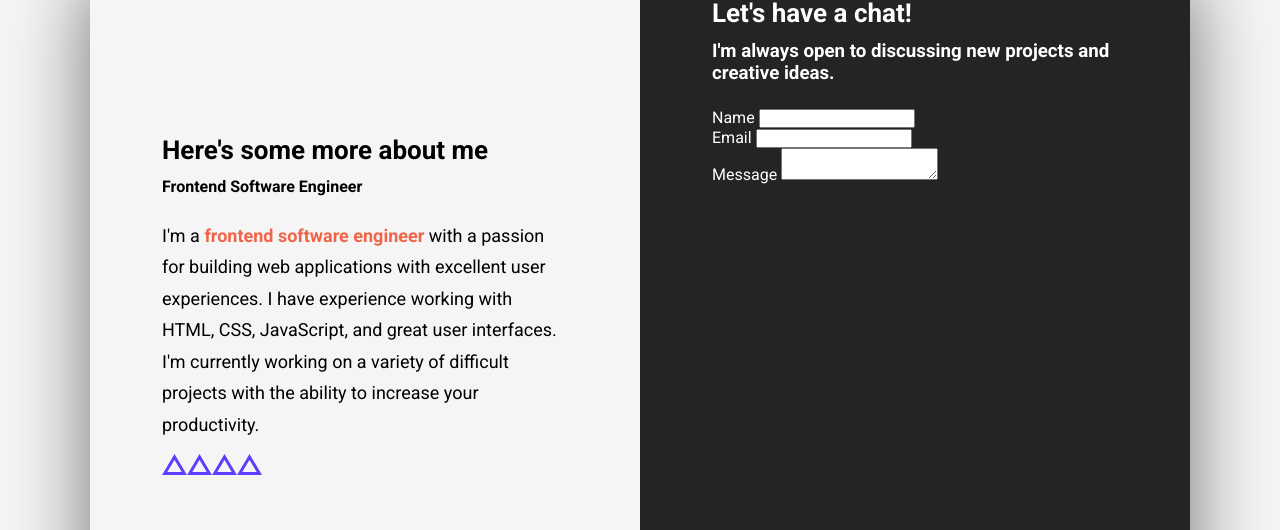
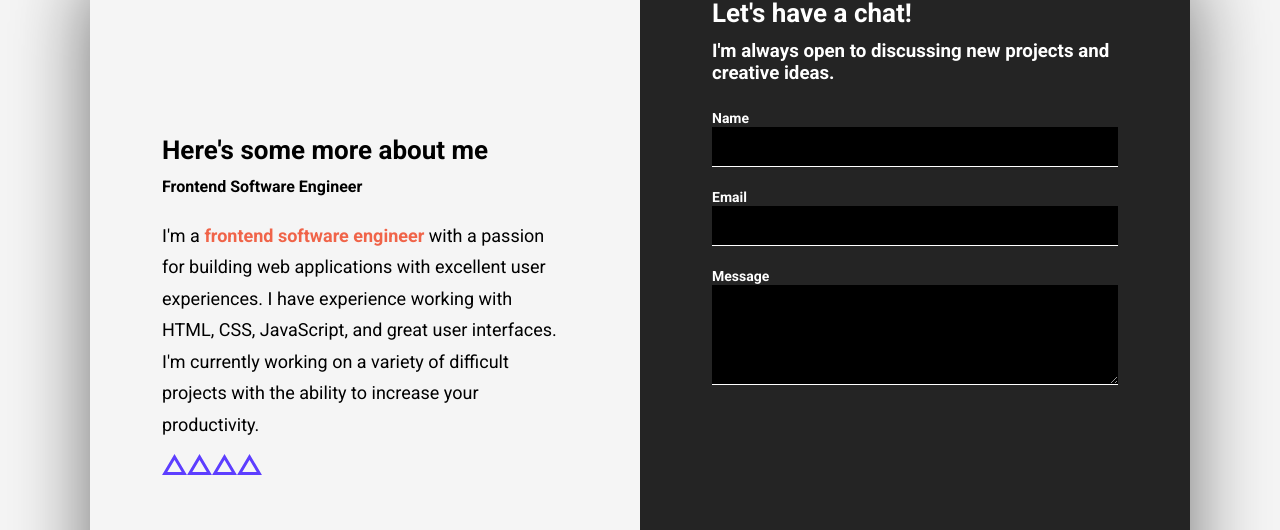
Before and after one commit to joshuakaufman3827/E-Profile-1, a plain HTML site: page index.html in a window 1280 px wide. Shown: the part 92-622 px from the top of the page. Drawn offline with Linux system fonts and the light colour scheme.

Commit message:
css modal update

```diff
--- a/style.css
+++ b/style.css
@@ -37,6 +37,28 @@ button {
 
 section {
     background-color: rgb(245, 245, 245);
+}
+
+input, textarea {
+    width: 100%;
+    background-color: black;
+    color: white;
+    outline: none;
+    border: 1px solid white;
+    border-top: none;
+    border-left: none;
+    border-right: none;
+    height: 40px;
+}
+
+textarea {
+    resize: vertical;
+    height: 100px;
+}
+
+label {
+    font-size: 14px;
+    font-weight: bold;
 }
 
 .container {
@@ -318,6 +340,10 @@ Modal
     line-height: 1.75;
 }
 
+.form__item {
+    margin-bottom: 20px;
+}
+
 /*
 
 Projects
```
